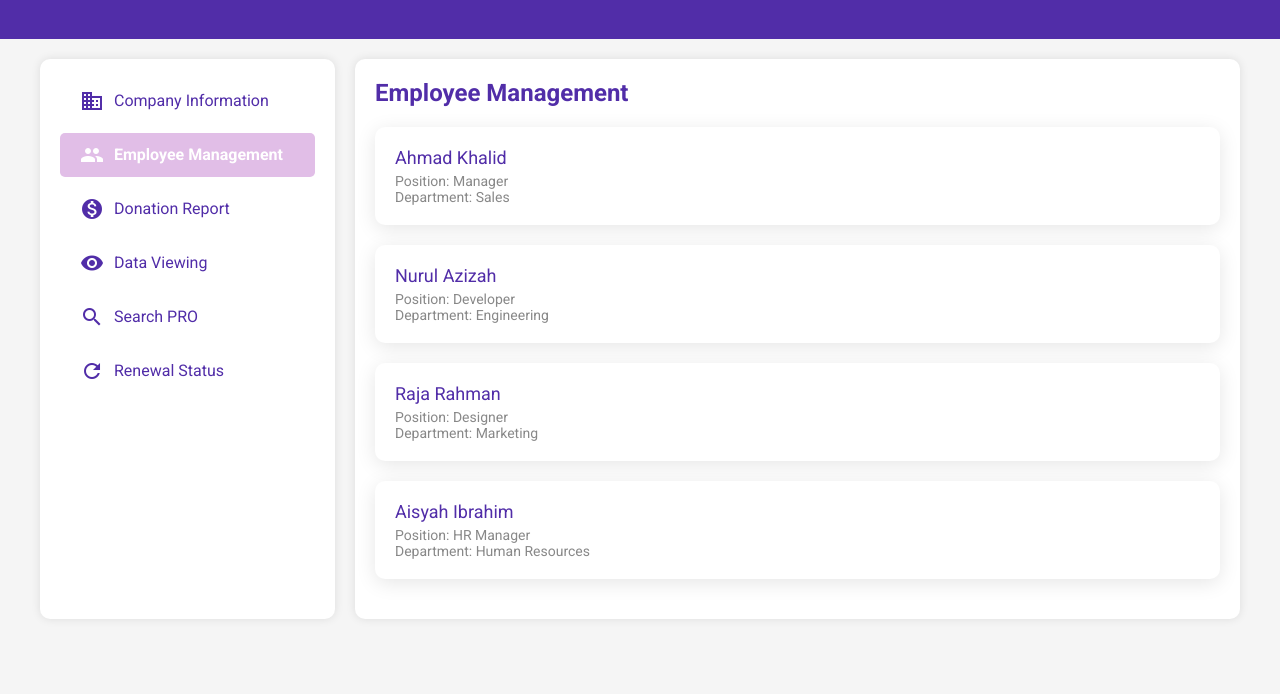
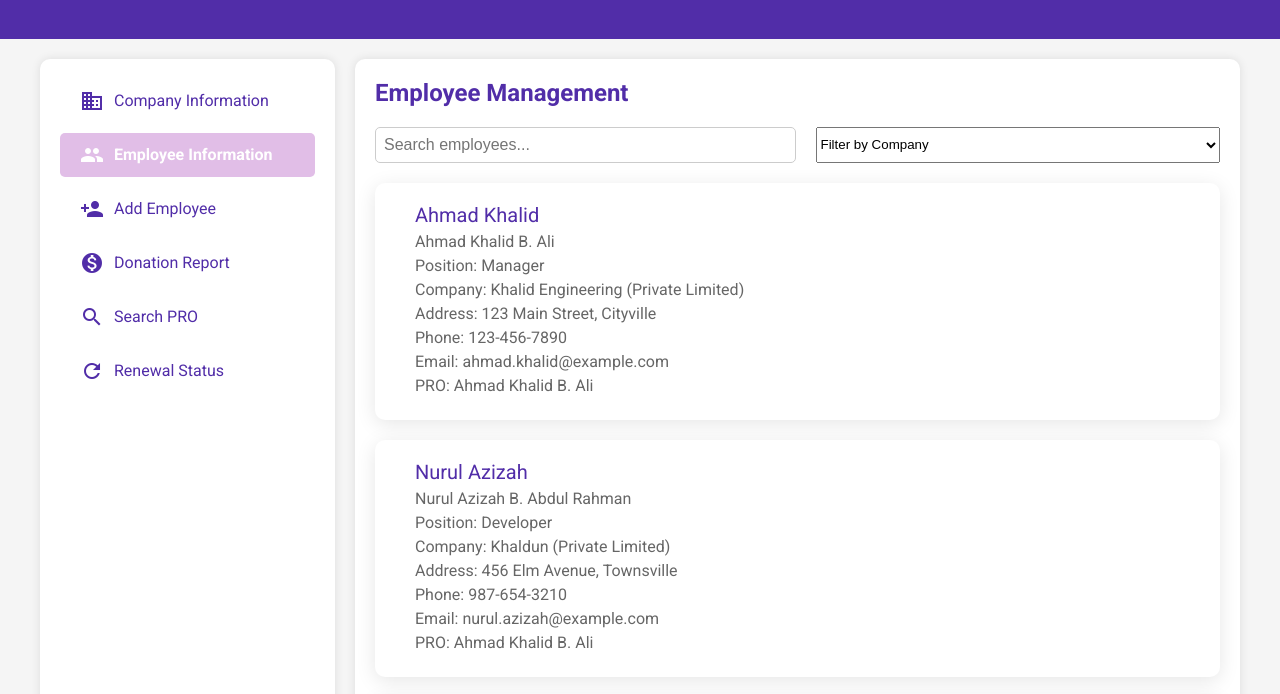
Before and after one commit to glitter545/sub-admin-proto, a plain HTML site: page employee-management.html in a window 1280 px wide. Shown: the part 82-776 px from the top of the page. Drawn offline with Linux system fonts and the light colour scheme.

Commit message:
Added new page for adding employees

```diff
--- a/employee-management.html
+++ b/employee-management.html
@@ -135,6 +135,63 @@
         grid-template-columns: 1fr;
       }
     }
+    .employee-list li {
+      display: flex;
+      align-items: flex-start;
+      padding: 20px;
+      border-radius: 10px;
+      background-color: #fff;
+      margin-bottom: 20px;
+      box-shadow: 0 4px 20px rgba(0, 0, 0, 0.1);
+      transition: transform 0.3s ease, box-shadow 0.3s ease;
+    }
+
+    .employee-list li:hover {
+      transform: translateY(-5px);
+      box-shadow: 0 8px 30px rgba(0, 0, 0, 0.2);
+      cursor: pointer;
+    }
+
+    .employee-details {
+      flex: 1;
+      padding-left: 20px;
+    }
+
+    .employee-name {
+      color: #512da8;
+      font-size: 20px;
+      margin: 0 0 5px;
+    }
+
+    .employee-fullname,
+    .employee-position,
+    .employee-company,
+    .employee-address,
+    .employee-phone,
+    .employee-email,
+    .employee-pro {
+      color: #666;
+      font-size: 16px;
+      margin: 5px 0;
+    }
+    .search-container {
+      display: flex;
+      justify-content: space-between;
+      margin-bottom: 20px;
+    }
+
+    .search-bar {
+      flex: 1;
+      padding: 8px;
+      font-size: 16px;
+      border: 1px solid #ccc;
+      border-radius: 5px;
+    }
+
+    .filter-dropdown {
+      flex: 1;
+      margin-left: 20px;
+    }
   </style>
 </head>
 
@@ -147,9 +204,9 @@
     <div class="side-menu">
       <ul>
         <li><a href="company-information.html"><i class="material-icons">business</i>Company Information</a></li>
-        <li><a href="employee-management.html" class="active"><i class="material-icons">people</i>Employee Management</a></li>
+        <li><a href="employee-management.html" class="active"><i class="material-icons">people</i>Employee Information</a></li>
+        <li><a href="add-employee.html"><i class="material-icons">person_add</i>Add Employee</a></li>
         <li><a href="donation-report.html"><i class="material-icons">monetization_on</i>Donation Report</a></li>
-        <li><a href="data-viewing.html"><i class="material-icons">visibility</i>Data Viewing</a></li>
         <li><a href="pro-search.html"><i class="material-icons">search</i>Search PRO</a></li>
         <li><a href="renewal.html"><i class="material-icons">refresh</i>Renewal Status</a></li>
       </ul>
@@ -157,39 +214,173 @@
 
     <div class="employee-management">
       <h2>Employee Management</h2>
-      <ul class="employee-list">
-        <li>
+
+      <!-- Search and Filter -->
+      <div class="search-container">
+        <input type="text" class="search-bar" id="searchBar" placeholder="Search employees...">
+        <select class="filter-dropdown" id="filterDropdown">
+          <option value="">Filter by Company</option>
+          <option value="Khalid Engineering (Private Limited)">Khalid Engineering (Private Limited)</option>
+          <option value="Khaldun (Private Limited)">Khaldun (Private Limited)</option>
+          <option value="Keladi (International)">Keladi (International)</option>
+          <option value="Malik Holdings (Sdn Bhd)">Malik Holdings (Sdn Bhd)</option>
+        </select>
+      </div>
+
+      <!-- Employee List -->
+      <ul class="employee-list" id="employeeList"></ul>
+    </div>
+  </div>
+
+  <script>
+    // Your employees data
+    // Your employees data
+// Your employees data
+ // Your employees data
+const employees = [
+  {
+    name: "Ahmad Khalid",
+    fullName: "Ahmad Khalid B. Ali",
+    position: "Manager",
+    department: "Sales",
+    company: "Khalid Engineering (Private Limited)",
+    address: "123 Main Street, Cityville",
+    phoneNumber: "123-456-7890",
+    email: "ahmad.khalid@example.com",
+    pro: "Ahmad Khalid B. Ali"
+  },
+  {
+    name: "Nurul Azizah",
+    fullName: "Nurul Azizah B. Abdul Rahman",
+    position: "Developer",
+    department: "Engineering",
+    company: "Khaldun (Private Limited)",
+    address: "456 Elm Avenue, Townsville",
+    phoneNumber: "987-654-3210",
+    email: "nurul.azizah@example.com",
+    pro: "Ahmad Khalid B. Ali"
+  },
+  {
+    name: "Raja Rahman",
+    fullName: "Raja Rahman B. Abdul Malik",
+    position: "Designer",
+    department: "Marketing",
+    company: "Keladi (International)",
+    address: "789 Oak Road, Villageland",
+    phoneNumber: "555-123-4567",
+    email: "raja.rahman@example.com",
+    pro: "Ahmad Khalid B. Ali"
+  },
+  {
+    name: "Aisyah Ibrahim",
+    fullName: "Aisyah Ibrahim B. Abdullah",
+    position: "HR Manager",
+    department: "Human Resources",
+    company: "Malik Holdings (Sdn Bhd)",
+    address: "567 Pine Street, Hamletville",
+    phoneNumber: "222-333-4444",
+    email: "aisyah.ibrahim@example.com",
+    pro: "Ahmad Khalid B. Ali"
+  },
+  // Additional employees for each company
+  {
+    name: "Ali Hassan",
+    fullName: "Ali Hassan B. Ahmad",
+    position: "Sales Executive",
+    department: "Sales",
+    company: "Khalid Engineering (Private Limited)",
+    address: "456 Oak Lane, Townsville",
+    phoneNumber: "555-888-7777",
+    email: "ali.hassan@example.com",
+    pro: "Ahmad Khalid B. Ali"
+  },
+  {
+    name: "Khadijah Malik",
+    fullName: "Khadijah Malik B. Khalid",
+    position: "Software Engineer",
+    department: "Engineering",
+    company: "Khaldun (Private Limited)",
+    address: "789 Elm Street, Cityville",
+    phoneNumber: "123-555-9999",
+    email: "khadijah.malik@example.com",
+    pro: "Ahmad Khalid B. Ali"
+  },
+  {
+    name: "Fatimah Abdullah",
+    fullName: "Fatimah Abdullah B. Keladi",
+    position: "Marketing Specialist",
+    department: "Marketing",
+    company: "Keladi (International)",
+    address: "234 Pine Avenue, Villageland",
+    phoneNumber: "777-444-5555",
+    email: "fatimah.abdullah@example.com",
+    pro: "Ahmad Khalid B. Ali"
+  },
+  {
+    name: "Zainab Ali",
+    fullName: "Zainab Ali B. Malik",
+    position: "HR Coordinator",
+    department: "Human Resources",
+    company: "Malik Holdings (Sdn Bhd)",
+    address: "345 Oak Road, Hamletville",
+    phoneNumber: "888-333-2222",
+    email: "zainab.ali@example.com",
+    pro: "Ahmad Khalid B. Ali"
+  }
+];
+
+
+
+
+
+    // Function to populate employee data
+    function populateEmployees() {
+      const filterDropdown = document.getElementById("filterDropdown");
+      filterDropdown.addEventListener("change", filterEmployees);
+
+      const searchBar = document.getElementById("searchBar");
+      searchBar.addEventListener("input", filterEmployees);
+
+      filterEmployees(); // Initial population
+    }
+
+    function filterEmployees() {
+      const filterDropdown = document.getElementById("filterDropdown");
+      const filterValue = filterDropdown.value;
+
+      const searchBar = document.getElementById("searchBar");
+      const searchValue = searchBar.value.toLowerCase();
+
+      const filteredEmployees = employees.filter(employee => {
+        const nameMatches = employee.name.toLowerCase().includes(searchValue);
+        const companyMatches = !filterValue || employee.company === filterValue;
+        return nameMatches && companyMatches;
+      });
+
+      const employeeList = document.getElementById("employeeList");
+      employeeList.innerHTML = "";
+
+      filteredEmployees.forEach(employee => {
+        const li = document.createElement("li");
+        li.innerHTML = `
           <div class="employee-details">
-            <div class="employee-name">Ahmad Khalid</div>
-            <div class="employee-position">Position: Manager</div>
-            <div class="employee-position">Department: Sales</div>
+            <div class="employee-name">${employee.name}</div>
+            <div class="employee-fullname">${employee.fullName}</div>
+            <div class="employee-position">Position: ${employee.position}</div>
+            <div class="employee-company">Company: ${employee.company}</div>
+            <div class="employee-address">Address: ${employee.address}</div>
+            <div class="employee-phone">Phone: ${employee.phoneNumber}</div>
+            <div class="employee-email">Email: ${employee.email}</div>
+            <div class="employee-pro">PRO: ${employee.pro}</div>
           </div>
-        </li>
-        <li>
-          <div class="employee-details">
-            <div class="employee-name">Nurul Azizah</div>
-            <div class="employee-position">Position: Developer</div>
-            <div class="employee-position">Department: Engineering</div>
-          </div>
-        </li>
-        <li>
-          <div class="employee-details">
-            <div class="employee-name">Raja Rahman</div>
-            <div class="employee-position">Position: Designer</div>
-            <div class="employee-position">Department: Marketing</div>
-          </div>
-        </li>
-        <li>
-          <div class="employee-details">
-            <div class="employee-name">Aisyah Ibrahim</div>
-            <div class="employee-position">Position: HR Manager</div>
-            <div class="employee-position">Department: Human Resources</div>
-          </div>
-        </li>
-      </ul>
-    </div>
+        `;
+        employeeList.appendChild(li);
+      });
+    }
 
-  </div>
+    // Call the function to populate employees when the page loads
+    window.addEventListener("load", populateEmployees);
+  </script>
 </body>
 
 </html>
```
Also changed, not shown: add-employee.html (added, +199 -0 lines), company-information.html (+2 -2 lines), donation-report.html (+2 -2 lines), pro-search.html (+2 -2 lines), renewal.html (+2 -2 lines).
